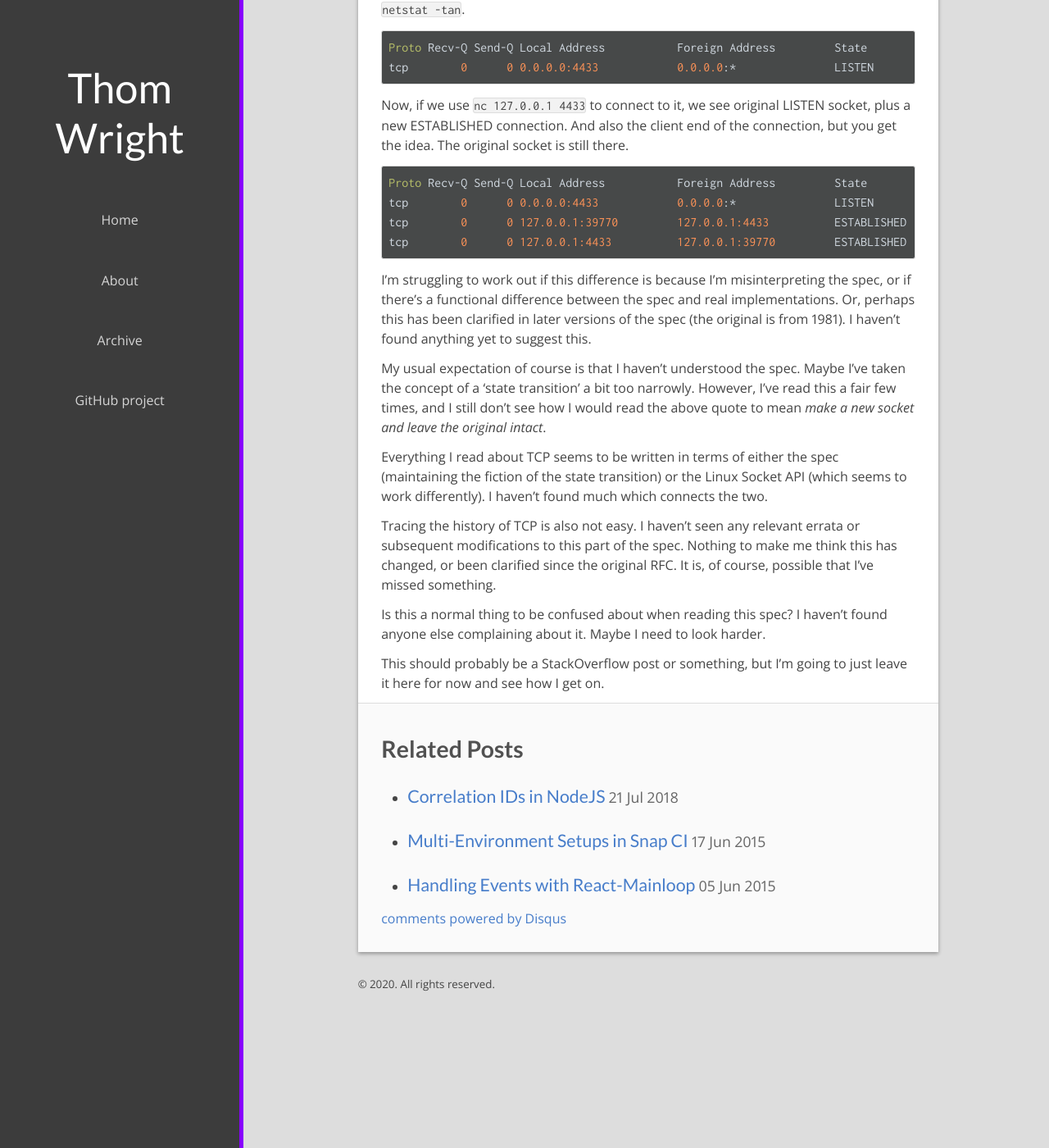
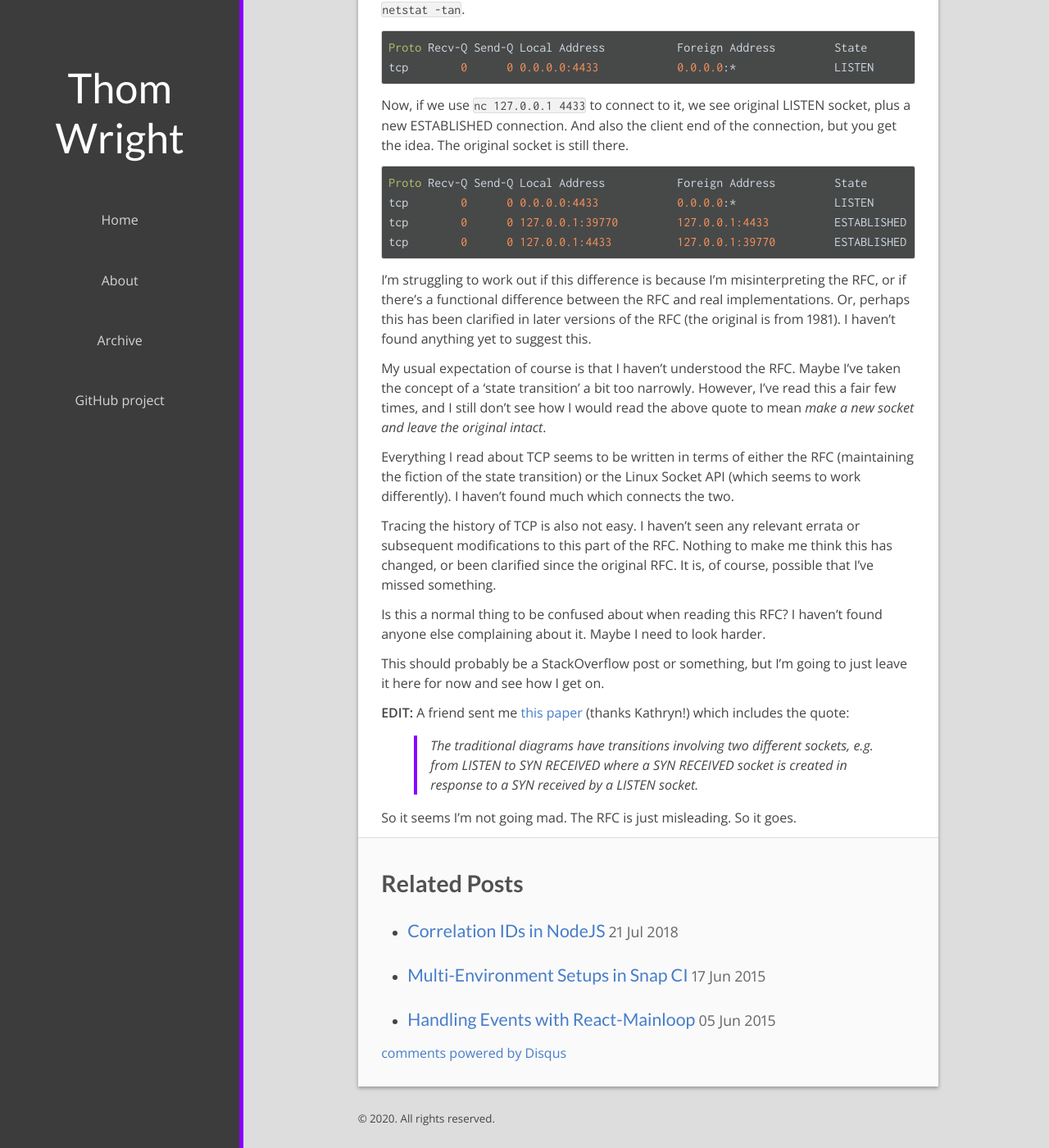
Before and after one commit to ThomWright/ThomWright.github.io, a Jekyll site: the page built from _posts/2020-12-08-tcp-state-transitions-are-a-lie.md, in a window 1280 px wide and 1400 px high, scrolled down 642 px. Shown: the whole window at 82% size. Built offline with Jekyll 4.4.1, drawn with Linux system fonts in a browser that asks for light colours; nearby versions of some CDN libraries; comment, search, counter and statistics services are not loaded; some of the changed text lies outside the part shown.

Commit message:
Add amendment to TCP post

````diff
--- a/_posts/2020-12-08-tcp-state-transitions-are-a-lie.md
+++ b/_posts/2020-12-08-tcp-state-transitions-are-a-lie.md
@@ -7,7 +7,7 @@ Everyone seems to be participating in some weird lie about the LISTEN > SYN-RECE
 
 Let me explain what I mean.
 
-This is from the original [TCP spec, pages 65-66](https://tools.ietf.org/html/rfc793#page-65), describing what happens when a SYN segment arrives:
+This is from the original [TCP RFC, pages 65-66](https://tools.ietf.org/html/rfc793#page-65), describing what happens when a SYN segment arrives:
 
 > If the state is LISTEN then ... The connection state should be changed to SYN-RECEIVED. If the listen was not fully specified (i.e., the foreign socket was not fully specified), then the unspecified fields should be filled in now.
 
@@ -31,14 +31,20 @@ tcp        0      0 127.0.0.1:39770         127.0.0.1:4433          ESTABLISHED
 tcp        0      0 127.0.0.1:4433          127.0.0.1:39770         ESTABLISHED
 ```
 
-I'm struggling to work out if this difference is because I'm misinterpreting the spec, or if there's a functional difference between the spec and real implementations. Or, perhaps this has been clarified in later versions of the spec (the original is from 1981). I haven't found anything yet to suggest this.
+I'm struggling to work out if this difference is because I'm misinterpreting the RFC, or if there's a functional difference between the RFC and real implementations. Or, perhaps this has been clarified in later versions of the RFC (the original is from 1981). I haven't found anything yet to suggest this.
 
-My usual expectation of course is that I haven't understood the spec. Maybe I've taken the concept of a 'state transition' a bit too narrowly. However, I've read this a fair few times, and I still don't see how I would read the above quote to mean _make a new socket and leave the original intact_.
+My usual expectation of course is that I haven't understood the RFC. Maybe I've taken the concept of a 'state transition' a bit too narrowly. However, I've read this a fair few times, and I still don't see how I would read the above quote to mean _make a new socket and leave the original intact_.
 
-Everything I read about TCP seems to be written in terms of either the spec (maintaining the fiction of the state transition) or the Linux Socket API (which seems to work differently). I haven't found much which connects the two.
+Everything I read about TCP seems to be written in terms of either the RFC (maintaining the fiction of the state transition) or the Linux Socket API (which seems to work differently). I haven't found much which connects the two.
 
-Tracing the history of TCP is also not easy. I haven't seen any relevant errata or subsequent modifications to this part of the spec. Nothing to make me think this has changed, or been clarified since the original RFC. It is, of course, possible that I've missed something.
+Tracing the history of TCP is also not easy. I haven't seen any relevant errata or subsequent modifications to this part of the RFC. Nothing to make me think this has changed, or been clarified since the original RFC. It is, of course, possible that I've missed something.
 
-Is this a normal thing to be confused about when reading this spec? I haven't found anyone else complaining about it. Maybe I need to look harder.
+Is this a normal thing to be confused about when reading this RFC? I haven't found anyone else complaining about it. Maybe I need to look harder.
 
 This should probably be a StackOverflow post or something, but I'm going to just leave it here for now and see how I get on.
+
+**EDIT:** A friend sent me [this paper](https://www.cl.cam.ac.uk/techreports/UCAM-CL-TR-624.pdf) (thanks Kathryn!) which includes the quote:
+
+> The traditional diagrams have transitions involving two different sockets, e.g. from LISTEN to SYN RECEIVED where a SYN RECEIVED socket is created in response to a SYN received by a LISTEN socket.
+
+So it seems I'm not going mad. The RFC is just misleading. So it goes.
````
